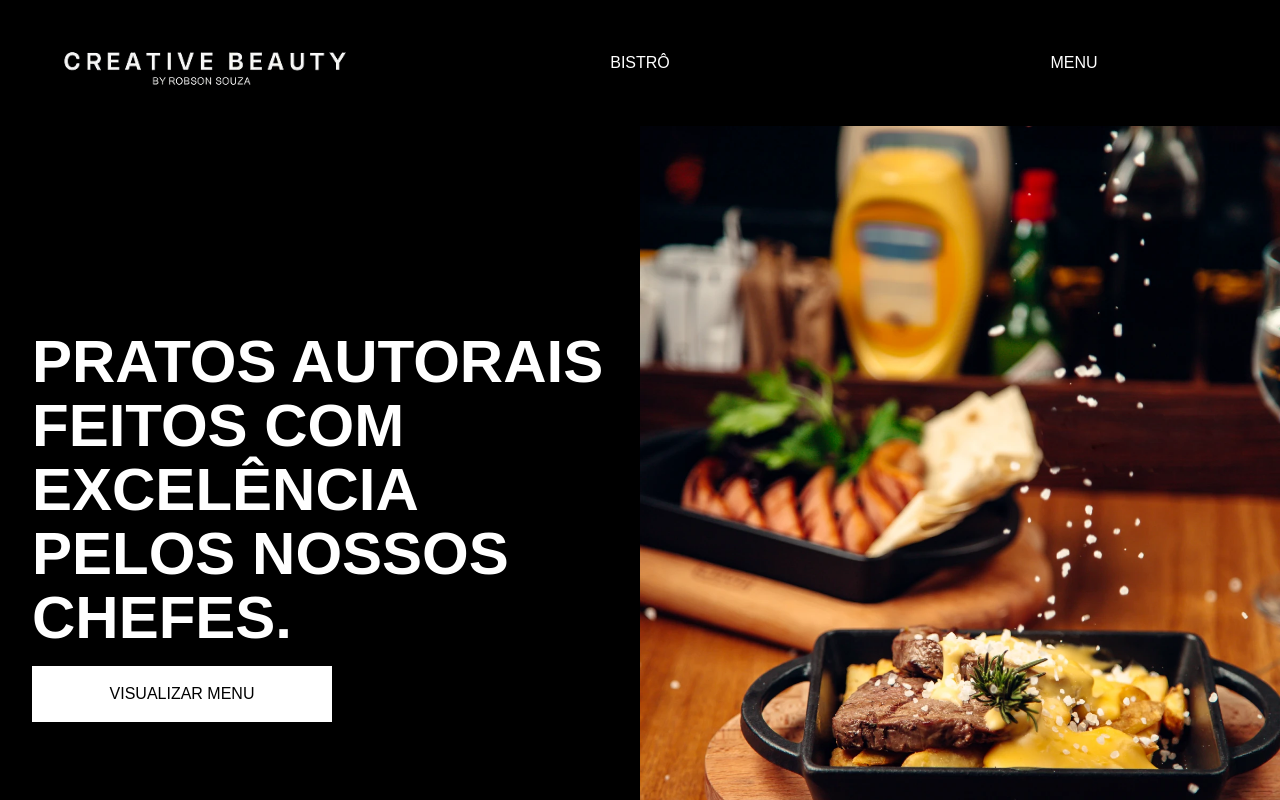
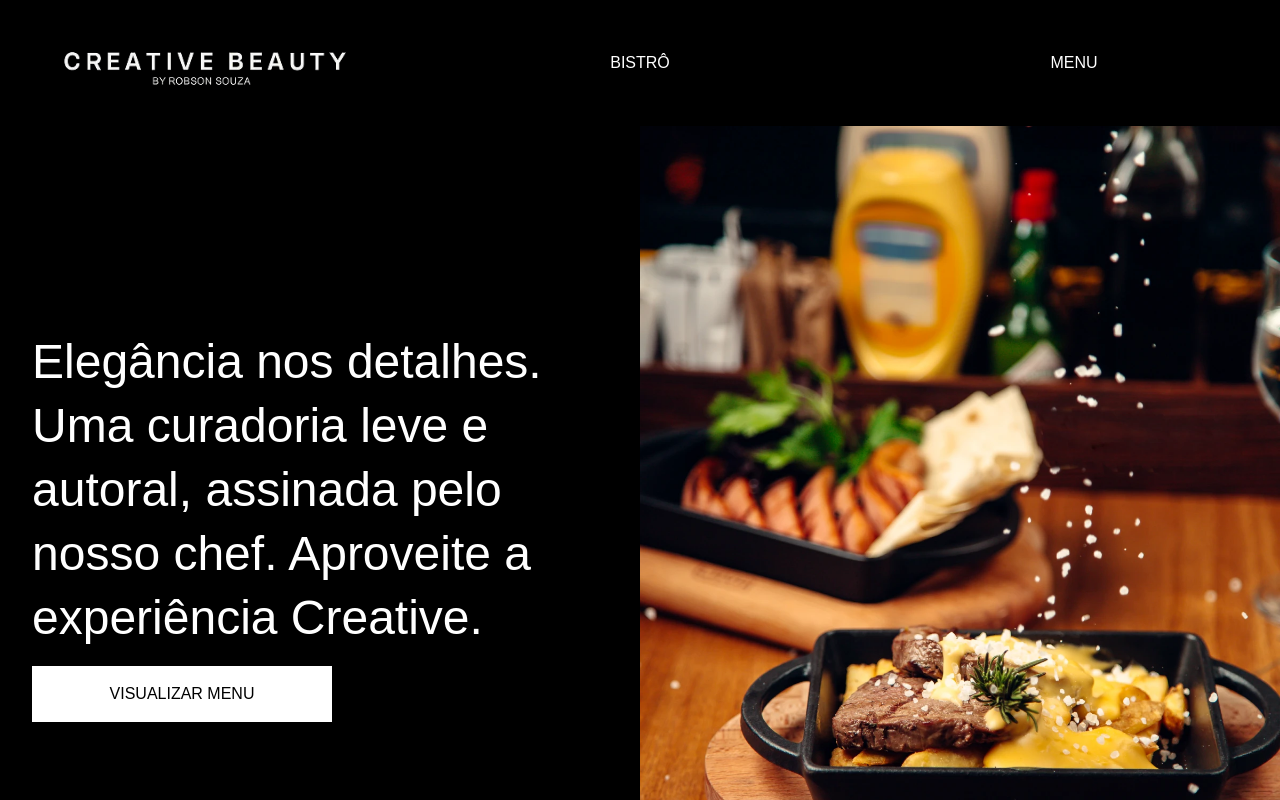
Before and after one commit to agenciane/bistro-creative-beaouty, a Next.js app: page / in a window 1280 px wide. Shown: the top 800 px of the page. Built offline with nearby package versions, Linux system fonts and the light colour scheme.

Commit message:
feat: update home

```diff
--- a/src/app/page.tsx
+++ b/src/app/page.tsx
@@ -6,8 +6,9 @@ export default function Home() {
       <main>
         <section className="flex flex-col md:flex-row items-center justify-between">
           <div className="md:w-1/2 p-8">
-            <h2 className="text-6xl font-bold leading-16">
-              PRATOS AUTORAIS FEITOS COM EXCELÊNCIA PELOS NOSSOS CHEFES.
+            <h2 className="text-5xl font-thin leading-16">
+              Elegância nos detalhes. Uma curadoria leve e autoral, assinada pelo nosso chef. Aproveite a experiência
+              Creative.
             </h2>
             <div className="max-w=[300px] w-[300px] mt-4">
               <a href="#" className="text-center">
```
